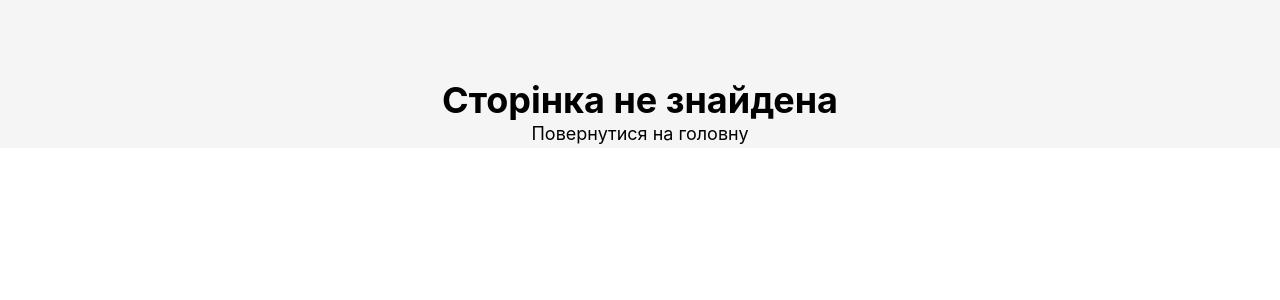
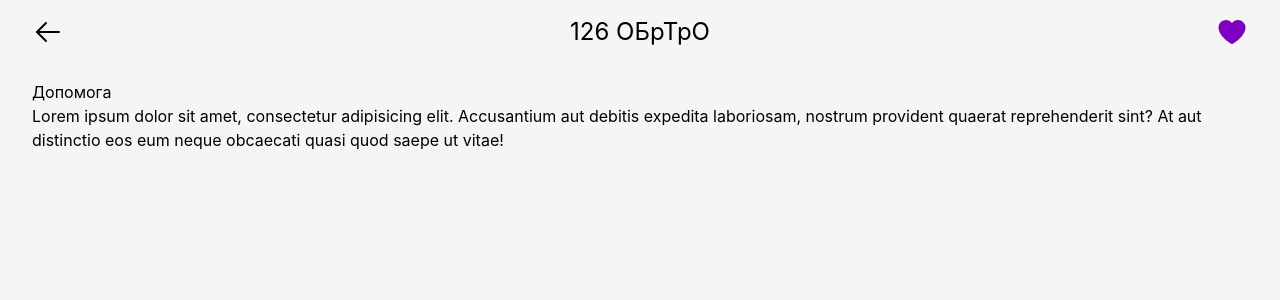
Before and after one commit to edbond220/126obrtro, a React (Vite) app: page /help in a window 1280 px wide. Shown: the top 300 px of the page. Built offline with nearby package versions, Linux system fonts and the light colour scheme.

Commit message:
feat: add router and layout

```diff
--- a/package.json
+++ b/package.json
@@ -28,6 +28,7 @@
   "dependencies": {
     "clsx": "^1.2.1",
     "js-cookie": "^3.0.1",
+    "phosphor-react": "^1.4.1",
     "react": "^18.2.0",
     "react-dom": "^18.2.0",
     "react-router-dom": "^6.3.0"
--- a/src/Router.tsx
+++ b/src/Router.tsx
@@ -1,6 +1,9 @@
 import React from 'react';
 import { Route, Routes } from 'react-router-dom';
 
+import Anxiety from '@pages/Anxiety/Anxiety';
+import Contacts from '@pages/Contacts/Contacts';
+import Help from '@pages/Help/Help';
 import Main from '@pages/Main/Main';
 import NotFound from '@pages/NotFound/NotFound';
 
@@ -8,6 +11,9 @@ function Router() {
   return (
     <Routes>
       <Route path="/" element={<Main />} />
+      <Route path="/help" element={<Help />} />
+      <Route path="/anxiety" element={<Anxiety />} />
+      <Route path="/contacts" element={<Contacts />} />
       <Route path="*" element={<NotFound />} />
     </Routes>
   );
--- a/src/components/layout/AppLayout/AppLayout.tsx
+++ b/src/components/layout/AppLayout/AppLayout.tsx
@@ -1,5 +1,4 @@
-import React, { useEffect, useState } from 'react';
-import { useNavigate } from 'react-router-dom';
+import React from 'react';
 import clsx from 'clsx';
 
 import AppLayoutMain from '@layout/AppLayout/AppLayoutMain/AppLayoutMain';
@@ -7,21 +6,11 @@ import AppLayoutMain from '@layout/AppLayout/AppLayoutMain/AppLayoutMain';
 type AppLayoutProps = {} & React.ComponentProps<'div'>;
 
 const AppLayout = ({ children, className }: AppLayoutProps) => {
-  const [isLoading, setIsLoading] = useState(true);
-  const navigate = useNavigate();
-
-  const [isSidebarOpen, setIsSidebarOpen] = useState(false);
   const classes = clsx('flex w-full bg-gray-3 min-h-screen', className);
-
-  const handleSidebarMenuClick = () => {
-    setIsSidebarOpen(!isSidebarOpen);
-  };
-
-  if (isLoading) return <div />;
 
   return (
     <div className={classes}>
-      <AppLayoutMain isSidebarOpen={isSidebarOpen}>{children}</AppLayoutMain>
+      <AppLayoutMain>{children}</AppLayoutMain>
     </div>
   );
 };
--- a/src/components/layout/AppLayout/AppLayoutMain/AppLayoutHeader/AppLayoutHeader.tsx
+++ b/src/components/layout/AppLayout/AppLayoutMain/AppLayoutHeader/AppLayoutHeader.tsx
@@ -1,9 +1,22 @@
 import React from 'react';
+import { Link, useMatch, useNavigate } from 'react-router-dom';
+import { ArrowLeft, Heart } from 'phosphor-react';
 
 type AppLayoutHeaderProps = {};
 
 const AppLayoutHeader = ({}: AppLayoutHeaderProps) => {
-  return <header className=""></header>;
+  const navigate = useNavigate();
+  const match = useMatch('/');
+
+  return (
+    <header className="flex mb-4 py-4 px-8 w-full justify-between align-center">
+      <div>{!match && <ArrowLeft onClick={() => navigate(-1)} size={32} />}</div>
+      <div className="text-2xl">126 ОБрТрО</div>
+      <Link to="/">
+        <Heart color="#7E00C2" size={32} weight="fill" />
+      </Link>
+    </header>
+  );
 };
 
 export default AppLayoutHeader;
--- a/src/components/layout/AppLayout/AppLayoutMain/AppLayoutMain.tsx
+++ b/src/components/layout/AppLayout/AppLayoutMain/AppLayoutMain.tsx
@@ -3,12 +3,10 @@ import clsx from 'clsx';
 
 import AppLayoutHeader from '@layout/AppLayout/AppLayoutMain/AppLayoutHeader/AppLayoutHeader';
 
-type AppLayoutMainProps = {
-  isSidebarOpen: boolean;
-} & React.ComponentProps<'main'>;
+type AppLayoutMainProps = {} & React.ComponentProps<'main'>;
 
-const AppLayoutMain = ({ isSidebarOpen, children }: AppLayoutMainProps) => {
-  const classes = clsx('flex-1 pl-16', isSidebarOpen && 'overlay');
+const AppLayoutMain = ({ children }: AppLayoutMainProps) => {
+  const classes = clsx('flex-1');
   return (
     <main className={classes}>
       <AppLayoutHeader />
--- /dev/null
+++ b/src/pages/Anxiety/Anxiety.tsx
@@ -0,0 +1,18 @@
+import React from 'react';
+
+import AppLayout from '@layout/AppLayout/AppLayout';
+
+const Anxiety = () => {
+  return (
+    <AppLayout>
+      <h1>Тривога</h1>
+      <div>
+        Lorem ipsum dolor sit amet, consectetur adipisicing elit. Architecto assumenda at commodi,
+        consequatur dicta dolores eaque eos hic illo iste maxime modi, nesciunt porro ratione sed
+        sit vel! Fugit, labore.
+      </div>
+    </AppLayout>
+  );
+};
+
+export default Anxiety;
--- /dev/null
+++ b/src/pages/Contacts/Contacts.tsx
@@ -0,0 +1,18 @@
+import React from 'react';
+
+import AppLayout from '@layout/AppLayout/AppLayout';
+
+const Contacts = () => {
+  return (
+    <AppLayout>
+      <h1>Контакти</h1>
+      <div>
+        Lorem ipsum dolor sit amet, consectetur adipisicing elit. Amet delectus natus nulla suscipit
+        tempore! A accusamus cumque, delectus excepturi ipsum natus nobis quam sequi. Accusantium
+        eum quam quisquam suscipit vel?
+      </div>
+    </AppLayout>
+  );
+};
+
+export default Contacts;
--- /dev/null
+++ b/src/pages/Help/Help.tsx
@@ -0,0 +1,18 @@
+import React from 'react';
+
+import AppLayout from '@layout/AppLayout/AppLayout';
+
+const Help = () => {
+  return (
+    <AppLayout>
+      <h1>Допомога</h1>
+      <div>
+        Lorem ipsum dolor sit amet, consectetur adipisicing elit. Accusantium aut debitis expedita
+        laboriosam, nostrum provident quaerat reprehenderit sint? At aut distinctio eos eum neque
+        obcaecati quasi quod saepe ut vitae!
+      </div>
+    </AppLayout>
+  );
+};
+
+export default Help;
--- /dev/null
+++ b/src/pages/Main/CategoryButton/CategoryButton.tsx
@@ -0,0 +1,22 @@
+import React from 'react';
+import { Link } from 'react-router-dom';
+
+type CategoryButtonProps = {
+  path: string;
+  title: string;
+  description?: string;
+};
+
+const CategoryButton = ({ path, title, description = '' }: CategoryButtonProps) => {
+  return (
+    <Link
+      to={path}
+      className="flex flex-col items-center bg-blue-900 text-white p-8 rounded-2xl text-3xl"
+    >
+      <h2>{title}</h2>
+      {description && <div>{description}</div>}
+    </Link>
+  );
+};
+
+export default CategoryButton;
--- a/src/pages/Main/Main.tsx
+++ b/src/pages/Main/Main.tsx
@@ -1,10 +1,55 @@
 import React from 'react';
 
+import AppLayout from '@layout/AppLayout/AppLayout';
+
+import CategoryButton from '@pages/Main/CategoryButton/CategoryButton';
+
 const Main = () => {
+  const categoryItems = [
+    {
+      id: 0,
+      title: 'Заспокоїтись',
+      description: '',
+      path: '/help',
+    },
+    {
+      id: 1,
+      title: 'Допомога',
+      description: '',
+      path: '/help',
+    },
+    {
+      id: 2,
+      title: 'Мені тривожно',
+      description: '',
+      path: '/anxiety',
+    },
+    {
+      id: 3,
+      title: 'Мене поранило',
+      description: '',
+      path: '/contacts',
+    },
+    {
+      id: 4,
+      title: 'Контакти',
+      description: '',
+      path: '/contacts',
+    },
+  ];
   return (
-    <div className="">
-      <h1>Main</h1>
-    </div>
+    <AppLayout>
+      <div className="flex flex-col gap-y-4">
+        {categoryItems.map((cat) => (
+          <CategoryButton
+            key={cat.id}
+            path={cat.path}
+            title={cat.title}
+            description={cat.description}
+          />
+        ))}
+      </div>
+    </AppLayout>
   );
 };
 
--- a/tailwind.config.js
+++ b/tailwind.config.js
@@ -11,6 +11,9 @@ module.exports = {
         black: '#000000',
         blue: {
           5: '#40a9ff',
+        },
+        purple: {
+          5: '#7E00C2'
         },
         gray: {
           1: '#ffffff',
```
Also changed, not shown: 1 other file (tests, documents, lock files or other folders).
